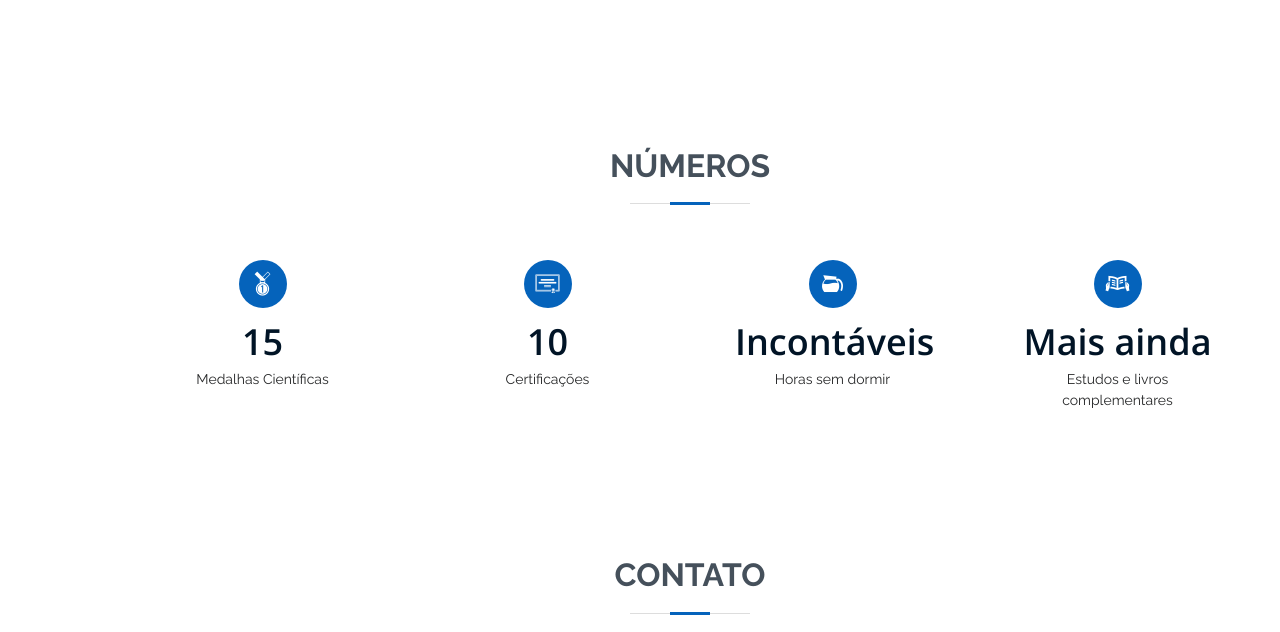
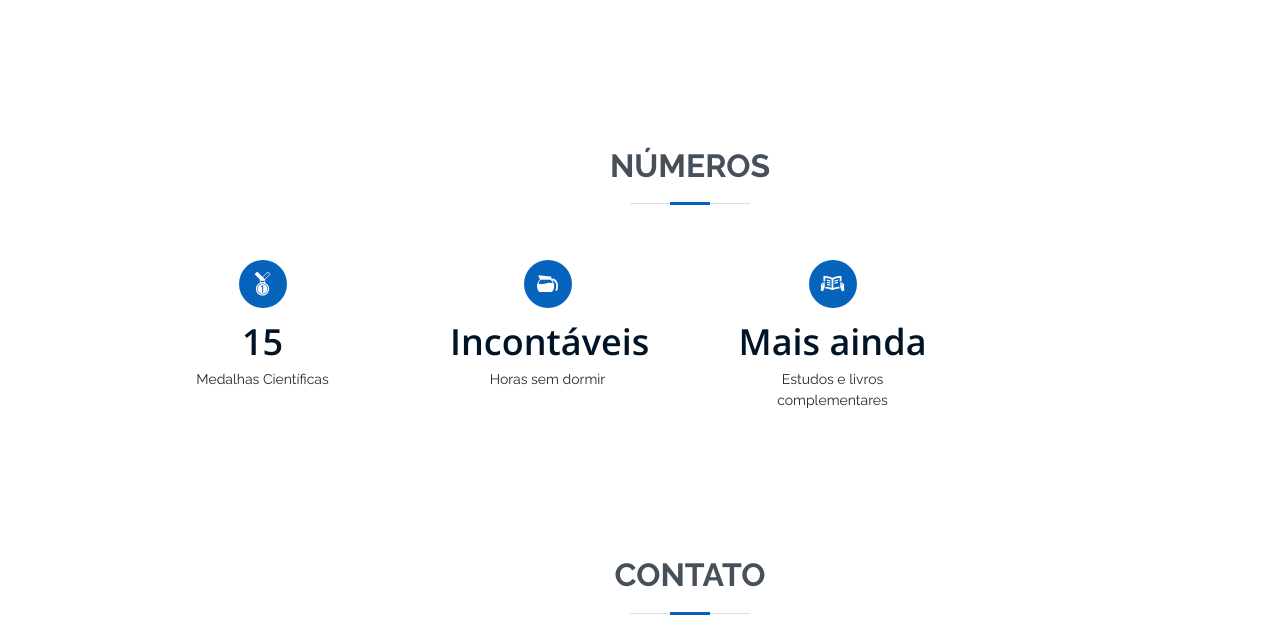
Before and after one commit to caioesr/caioesr.github.io, a plain HTML site: page index.html in a window 1280 px wide. Shown: the part 3902-4534 px from the top of the page. Drawn offline with nearby package versions, Linux system fonts and the light colour scheme.

Commit message:
update 16.12.2020

```diff
--- a/index.html
+++ b/index.html
@@ -192,11 +192,11 @@
               <h5>2019 - Agora</h5>
               <p><em>Insper, Instituto de Pesquisa e Ensino</em></p>
             </div>
-            <div class="resume-item">
-              <h4>Summer Program EDO and Functions w/ Complex Variables</h4>
+            <!-- <div class="resume-item">
+              <h4>Summer Functions w/ Complex Variables</h4>
               <h5>Jan/2021 - Fev/2021</h5>
               <p><em>ICMC - USP</em></p>
-            </div>
+            </div> -->
             <div class="resume-item">
               <h4>Summer Program IMPA</h4>
               <h5>Jan/2021 - Fev/2021</h5>
@@ -415,14 +415,6 @@
             </div>
           </div>
 
-          <div class="col-lg-3 col-md-6">
-            <div class="count-box">
-              <i class="icofont-certificate-alt-1"></i>
-              <span data-toggle="counter-up">10</span>
-              <p>Certificações</p>
-            </div>
-          </div>
-
           <div class="col-lg-3 col-md-6 mt-5 mt-md-0">
             <div class="count-box">
               <i class="icofont-coffee-pot"></i>
```
